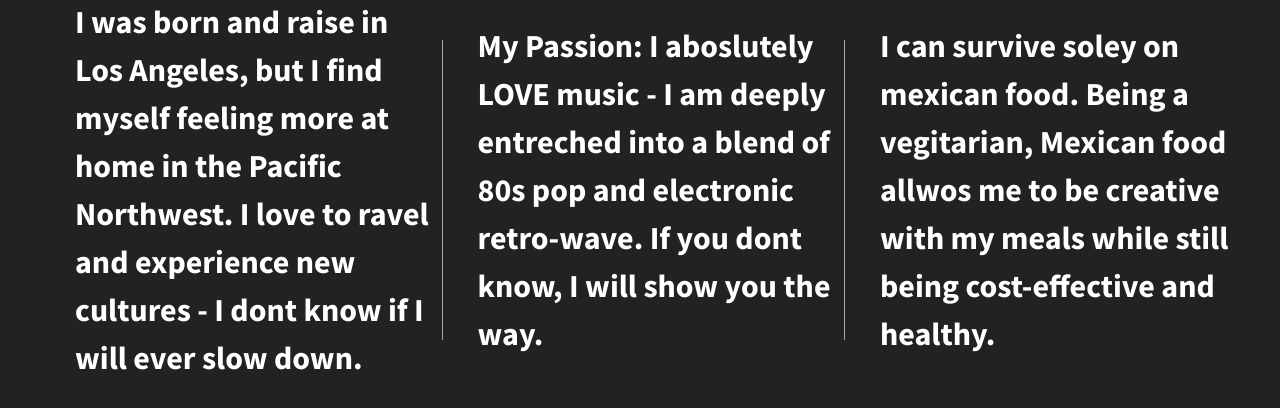
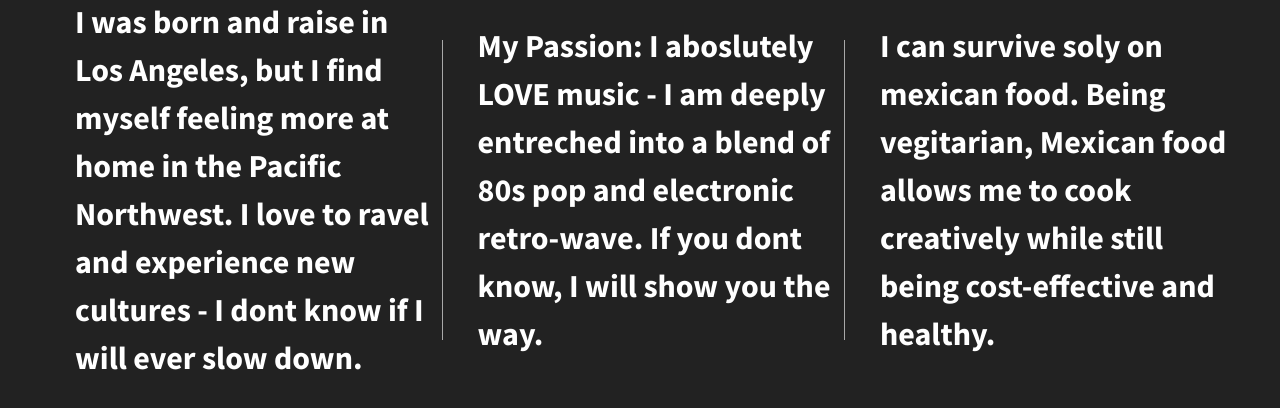
Before and after one commit to trvrpeugh/trevor-custom-flexbox, a plain HTML site: page index.html in a window 1280 px wide. Drawn offline with nearby package versions, Linux system fonts and the light colour scheme.

Commit message:
fixed spelling errors

```diff
--- a/index.html
+++ b/index.html
@@ -29,7 +29,7 @@
                 My Passion: I aboslutely LOVE music - I am deeply entreched into a blend of 80s pop and electronic retro-wave. If you dont know, I will show you the way.
             </div>
             <div class="div-3">
-                I can survive soley on mexican food. Being a vegitarian, Mexican food allwos me to be creative with my meals while still being cost-effective and healthy.
+                I can survive soly on mexican food. Being vegitarian, Mexican food allows me to cook creatively while still being cost-effective and healthy.
             </div>
         </section>
 
```
